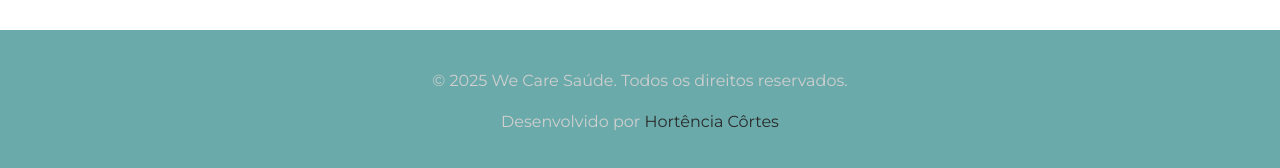
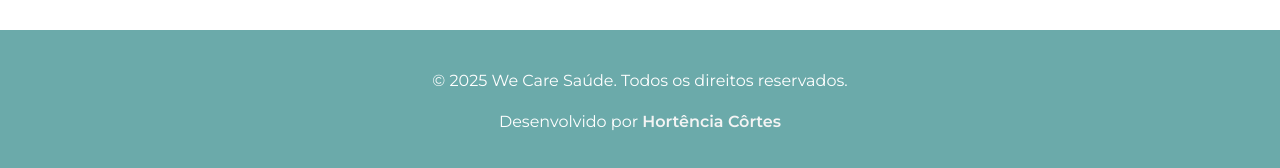
Before and after one commit to hortenciacortes/we-care, a Next.js app: page / in a window 1280 px wide. Shown: the part 2955-3123 px from the top of the page. Built offline with nearby package versions, Linux system fonts and the light colour scheme.

Commit message:
UPDATE: paragraph text color in footer and ensure anchor styles are defined

```diff
--- a/src/app/components/footer/footer.module.scss
+++ b/src/app/components/footer/footer.module.scss
@@ -10,7 +10,11 @@
   grid-column         : 2;
 
   p {
-    color             : var(--hc-foreground-100);
+    color             : var(--hc-text-light);
   }
 
+  a {
+    color: var(--hc-foreground-50);
+    font-weight: 600;
+  }
 }
```
